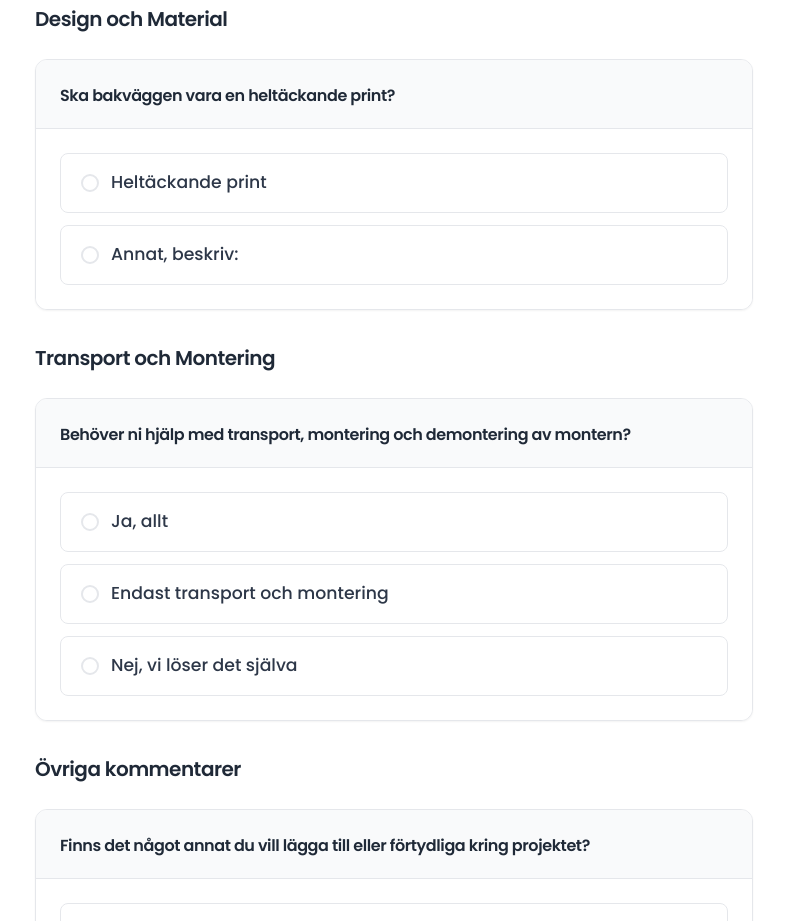
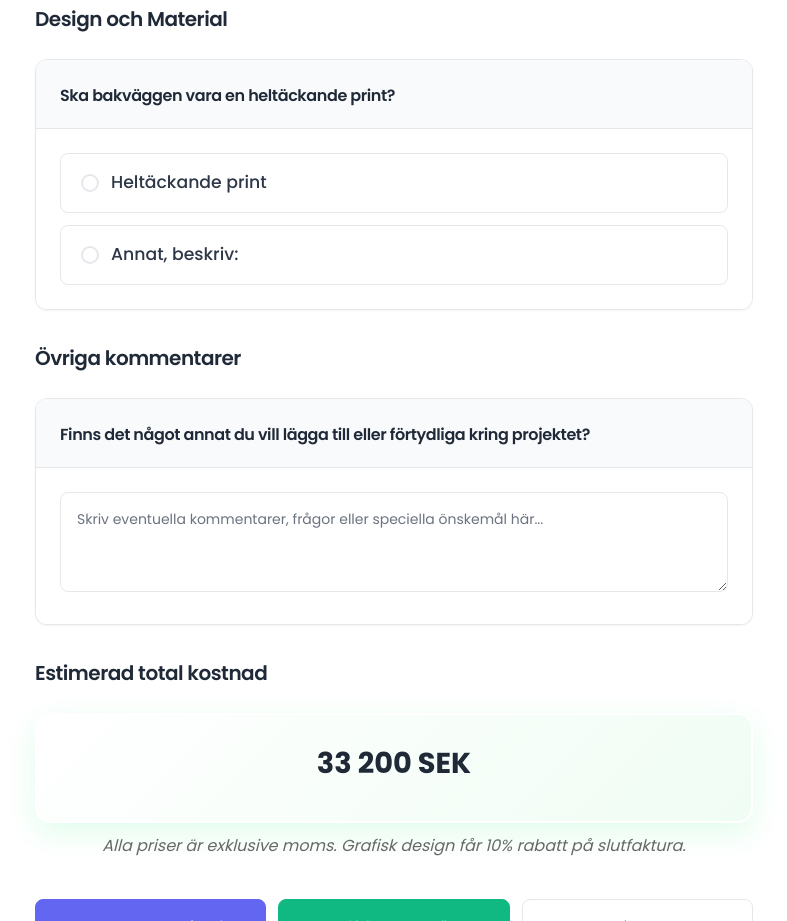
Before and after one commit to dege96/DGTaleKlientPortal, a plain HTML site: page feedback-form.html in a window 1280 px wide. Shown: the part 1909-2830 px from the top of the page, without its empty margins (386-1173 px from the left). Drawn offline with nearby package versions, Linux system fonts and the light colour scheme.

Commit message:
Update quality description and remove transport section, adjust service costs

```diff
--- a/feedback-form.html
+++ b/feedback-form.html
@@ -1306,7 +1306,7 @@
                             <div class="radio-group">
                                 <label class="radio-item">
                                     <input type="radio" name="quality" value="budget" checked>
-                                    <span><strong>Budget</strong> - Enklare material och standardlösningar</span>
+                                    <span><strong>Budget</strong> - Snabbt & enkelt</span>
                                 </label>
                                 <label class="radio-item">
                                     <input type="radio" name="quality" value="standard">
@@ -1349,33 +1349,6 @@
 
 
 
-                </div>
-
-                <!-- Transport och Montering -->
-                <div class="section" id="transport">
-                    <h2>Transport och Montering</h2>
-
-                    <div class="question-container">
-                        <div class="question-header">
-                            <label>Behöver ni hjälp med transport, montering och demontering av montern?</label>
-                        </div>
-                        <div class="question-content">
-                            <div class="radio-group">
-                                <label class="radio-item">
-                                    <input type="radio" name="services" value="all">
-                                    <span>Ja, allt</span>
-                                </label>
-                                <label class="radio-item">
-                                    <input type="radio" name="services" value="transport_setup">
-                                    <span>Endast transport och montering</span>
-                                </label>
-                                <label class="radio-item">
-                                    <input type="radio" name="services" value="none">
-                                    <span>Nej, vi löser det själva</span>
-                                </label>
-                            </div>
-                        </div>
-                    </div>
                 </div>
 
                 <!-- Övriga kommentarer -->
@@ -1668,11 +1641,11 @@
                 switch(services.value) {
                     case 'all':
                         serviceMinCost = 8000; // Transport + montering + demontering
-                        serviceMaxCost = 12000;
+                        serviceMaxCost = 8000;
                         break;
                     case 'transport_setup':
                         serviceMinCost = 5000; // Transport + montering
-                        serviceMaxCost = 8000;
+                        serviceMaxCost = 5000;
                         break;
                     case 'none':
                         // Inga extra kostnader
```
